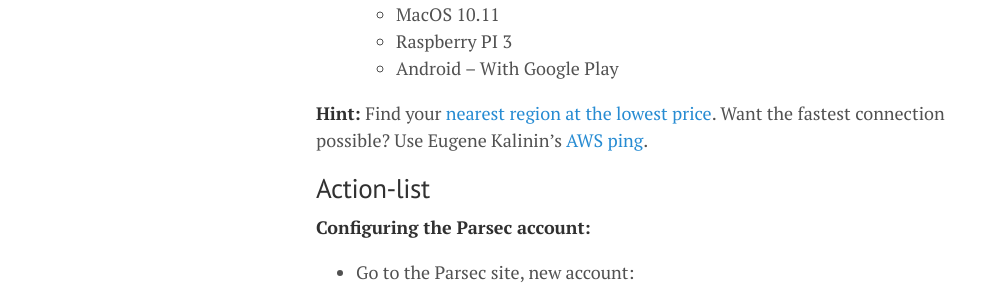
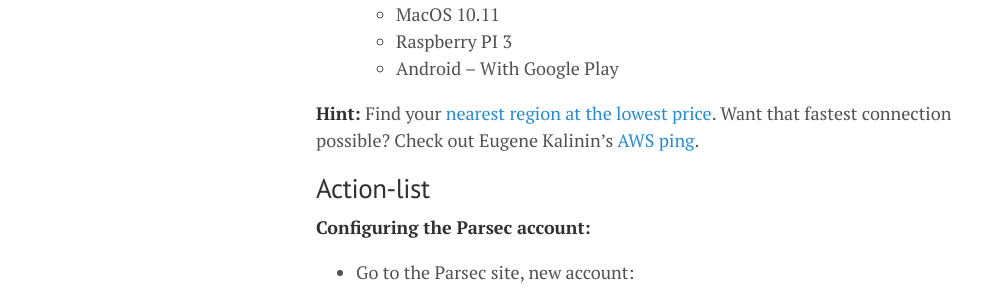
Before and after one commit to lgeurts/lgeurts.github.io, a Jekyll site: the page built from _posts/2021-11-02-aws-high-performance-cloud-gaming.md, in a window 1280 px wide and 900 px high, scrolled down 1025 px. Shown: the part 159-455 px from the top of the window, without its empty margins (0-995 px from the left). Built offline with Jekyll 4.4.1, drawn with Linux system fonts in a browser that asks for light colours; nearby versions of some CDN libraries; comment, search, counter and statistics services are not loaded.

Commit message:
Update 2021-11-02-aws-high-performance-cloud-gaming.md

```diff
--- a/_posts/2021-11-02-aws-high-performance-cloud-gaming.md
+++ b/_posts/2021-11-02-aws-high-performance-cloud-gaming.md
@@ -34,7 +34,7 @@
    - Raspberry PI 3
    - Android – With Google Play
 
-**Hint:** Find your [nearest region at the lowest price](https://openupthecloud.com/find-aws-region-closest/). Want the fastest connection possible? Use Eugene Kalinin's [AWS ping](https://github.com/ekalinin/awsping).
+**Hint:** Find your [nearest region at the lowest price](https://openupthecloud.com/find-aws-region-closest/). Want that fastest connection possible? Check out Eugene Kalinin's [AWS ping](https://github.com/ekalinin/awsping).
 
 ## Action-list
 
```
